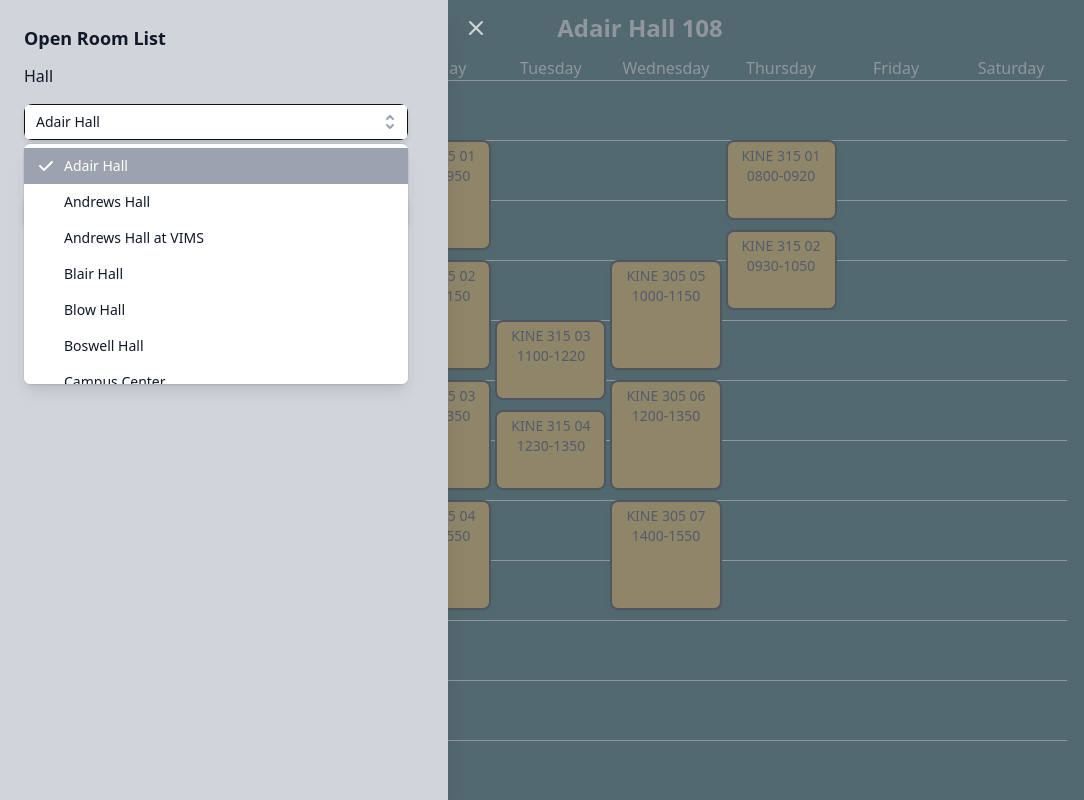
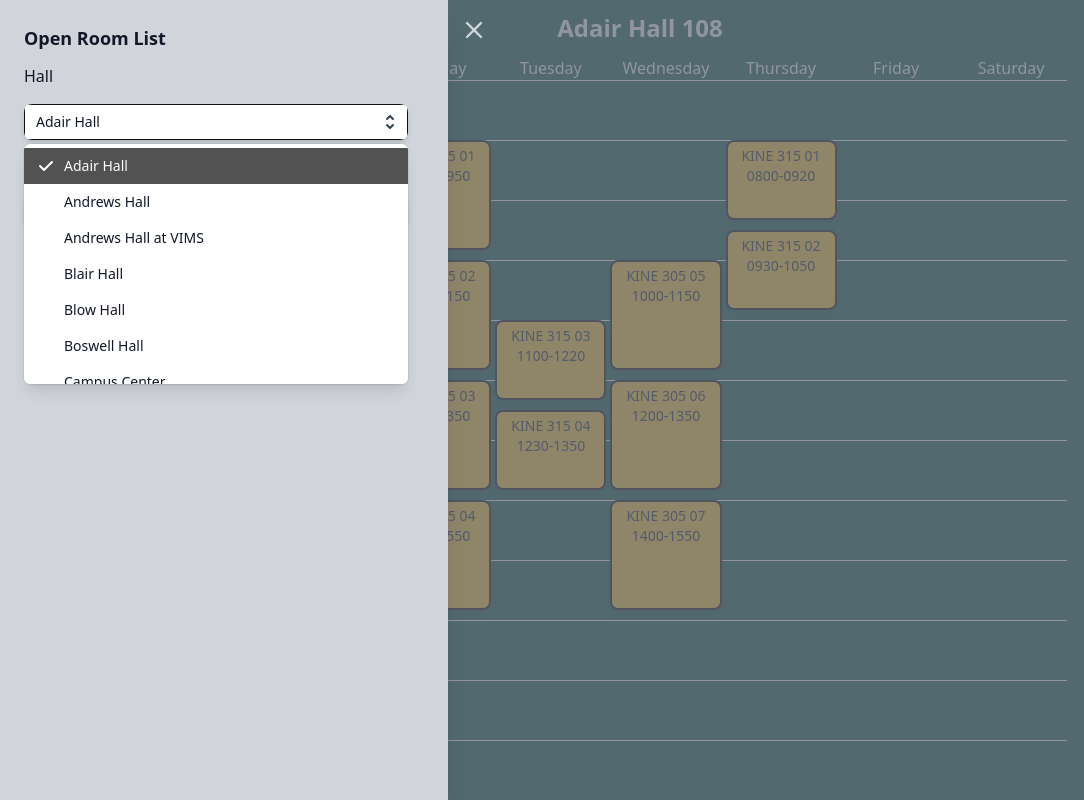
Before and after one commit to tecnd/room-finder, a React (Vite) app: page / in a window 1280 px wide. Both pictures are taken after a click on the button 394 px from the left and 122 px from the top of the page. Shown: the top 800 px of the page, without its empty margins (0-1084 px from the left). Built offline with nearby package versions, Linux system fonts and the light colour scheme.

Commit message:
scale close button and change drop down bg color

```diff
--- a/src/ComboWrapper.jsx
+++ b/src/ComboWrapper.jsx
@@ -27,7 +27,7 @@ export default function ComboWrapper({
           />
           <Combobox.Button className="absolute inset-y-0 right-0 flex items-center pr-2">
             <SelectorIcon
-              className="w-5 h-5 text-gray-400"
+              className="w-5 h-5 text-gray-700"
               aria-hidden="true"
             />
           </Combobox.Button>
@@ -50,7 +50,7 @@ export default function ComboWrapper({
                   key={person}
                   className={({ active }) =>
                     `cursor-default select-none relative py-2 pl-10 pr-4 ${
-                      active ? "text-white bg-gray-400" : "text-gray-900"
+                      active ? "text-white bg-neutral-600" : "text-gray-900"
                     }`
                   }
                   value={person}
--- a/src/Hamburger.jsx
+++ b/src/Hamburger.jsx
@@ -11,7 +11,7 @@ export default function Hamburger(props) {
       <div className="absolute top-0 left-0 flex pt-4 pl-2 sm:pl-4">
         <button
           type="button"
-          className="rounded-md text-gray-300 transition delay-75 hover:scale-125 hover:text-white focus:outline-none focus:ring-2 focus:ring-white"
+          className="rounded-md text-gray-300 transition delay-75 hover:scale-110 hover:text-white focus:outline-none focus:ring-2 focus:ring-white"
           onClick={() => setOpen(true)}
         >
           <span className="sr-only">Close panel</span>
@@ -59,11 +59,11 @@ export default function Hamburger(props) {
                     <div className="absolute top-0 right-0 -mr-8 flex pt-4 pl-2 sm:-mr-10 sm:pl-4">
                       <button
                         type="button"
-                        className="rounded-md text-gray-300 hover:text-white focus:outline-none focus:ring-2 focus:ring-white"
+                        className="rounded-md text-gray-300 transition hover:scale-110 hover:text-white focus:outline-none focus:ring-2 focus:ring-white"
                         onClick={() => setOpen(false)}
                       >
                         <span className="sr-only">Close panel</span>
-                        <XIcon className="h-6 w-6" aria-hidden="true" />
+                        <XIcon className="h-7 w-7" aria-hidden="true" />
                       </button>
                     </div>
                   </Transition.Child>
```
